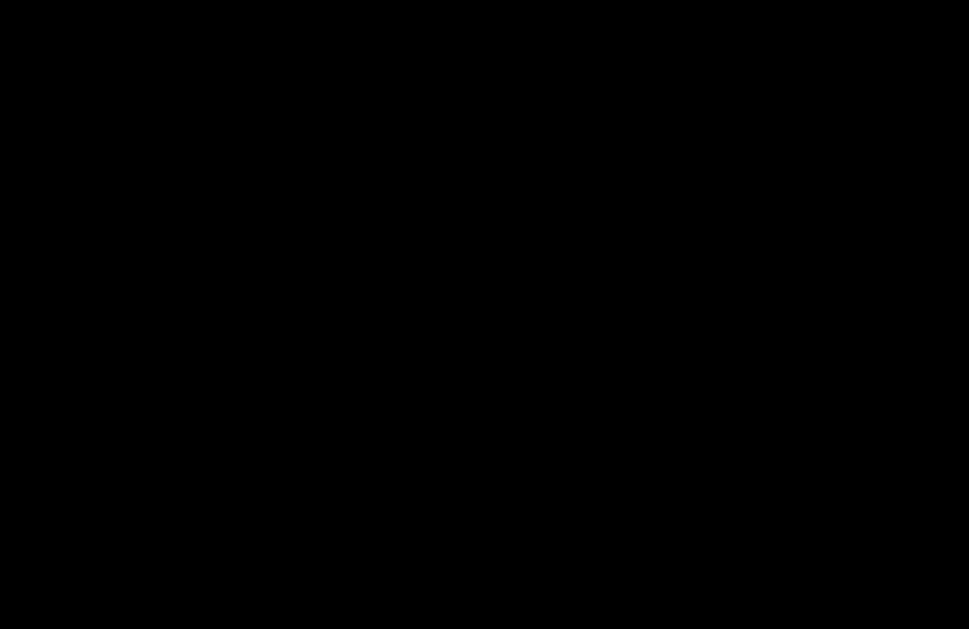
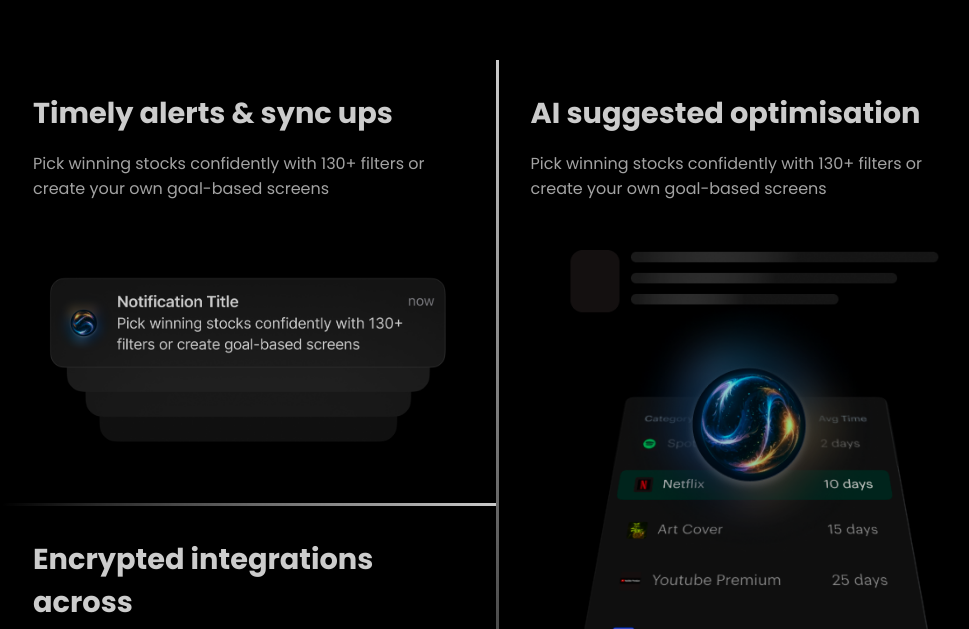
Before and after one commit to Mdmehran12/code-gama-ui-design, a React (Vite) app: page / in a window 1280 px wide. Shown: the part 3567-4196 px from the top of the page, without its empty margins (139-1108 px from the left). Before the commit the page ends 3595 px from the top, so only its background shows below. Built offline with nearby package versions, Linux system fonts and the light colour scheme.

Commit message:
advance feature section added

```diff
--- a/src/App.jsx
+++ b/src/App.jsx
@@ -6,6 +6,8 @@ import Featured from './Components/Featured'
 import Home from './Components/Home'
 import ManageDashboard from './Components/ManageDashboard'
 import SubscriptionTracker from './Components/SubscriptionTracker'
+import AdvanceFeatures from './Components/AdvanceFeatures'
+
 // import Home from './Components/Home'
 import Navbar from './Layout/Navbar'
 function App() {
@@ -19,6 +21,7 @@ function App() {
       <CompaniesSlide />
       <SubscriptionTracker />
       <Featured />
+      <AdvanceFeatures />
     </>
   )
 }
--- /dev/null
+++ b/src/Components/AdvanceFeatures.jsx
@@ -0,0 +1,36 @@
+import React from 'react';
+import './AdvanceFeatures.scss';
+import NotifcationImg from '../assets/images/notification.png'
+import AISuggestionImg from '../assets/images/list-of-media.png'
+import Barcodescan from '../assets/images/bar-code-scan.png'
+function App() {
+    return (
+        <div className="AdvanceFeatures">
+            <div className="features-grid">
+                {/* Timely Alerts Section */}
+                <div className="feature-card">
+                    <h2>Timely alerts & sync ups</h2>
+                    <p>Pick winning stocks confidently with 130+ filters or create your own goal-based screens</p>
+
+                    <img src={NotifcationImg} alt="" className="advance-feature-img" />
+                </div>
+
+                {/* AI Optimization Section */}
+                <div className="feature-card ai-optimization">
+                    <h2>AI suggested optimisation</h2>
+                    <p>Pick winning stocks confidently with 130+ filters or create your own goal-based screens</p>
+                    <img src={AISuggestionImg} alt="" className="advance-feature-img" />
+                </div>
+
+                {/* Encrypted Section */}
+                <div className="feature-card encrypted-section">
+                    <h2>Encrypted integrations across</h2>
+                    <p>Pick winning stocks confidently with 130+ filters or create your own goal-based screens</p>
+                    <img src={Barcodescan} alt="" className="advance-feature-img" />
+                </div>
+            </div>
+        </div>
+    );
+}
+
+export default App;
--- /dev/null
+++ b/src/Components/AdvanceFeatures.scss
@@ -0,0 +1,88 @@
+// Variables
+$bg-dark: #000000;
+$text-light: #ffffff;
+$accent-green: #00ff9d;
+
+.AdvanceFeatures {
+    max-width: 100vw;
+    margin: auto;
+    color: $text-light;
+
+    .advance-feature-img {
+        max-width: 100%;
+        margin-top: 2rem;
+        margin-inline: auto;
+        display: block;
+    }
+
+    .features-grid {
+        display: grid;
+        grid-template-areas: "notifi ai"
+            "encrypt ai";
+
+        @media (max-width: 768px) {
+            grid-template-areas:
+                "notifi"
+                "ai"
+                "encrypt";
+        }
+
+        margin-top: 2rem;
+        margin-inline: auto;
+        max-width: 1000px;
+    }
+
+    .feature-card {
+        grid-area: notifi;
+        padding: 2rem;
+
+        h2 {
+            font-size: 1.8rem;
+            margin-bottom: 1rem;
+        }
+
+        p {
+            color: rgba($text-light, 0.8);
+            line-height: 1.6;
+        }
+    }
+
+    // Notification styles
+    .notification-img {
+        max-width: 400px;
+    }
+
+    // AI optimization section
+    .ai-optimization {
+        grid-area: ai;
+        border-style: dotted;
+        border-width: 0;
+        border-left-width: 3px;
+        border-image:
+            linear-gradient(to bottom,
+                white,
+                rgba(0, 0, 0, 0)) 1 100%;
+
+        @media (max-width: 768px) {
+            border: none;
+        }
+
+        img {
+            margin-top: 3rem;
+        }
+    }
+
+    // Encrypted section
+    .encrypted-section {
+        grid-area: encrypt;
+        border-style: dotted;
+        border-width: 0;
+        border-top-width: 3px;
+        border-image-source: linear-gradient(to left, white, rgba(0, 0, 0, 0));
+        border-image-slice: 1;
+
+        @media (max-width: 768px) {
+            border: none;
+        }
+    }
+}
```
Also changed, not shown: src/assets/images/notification.png (added).
